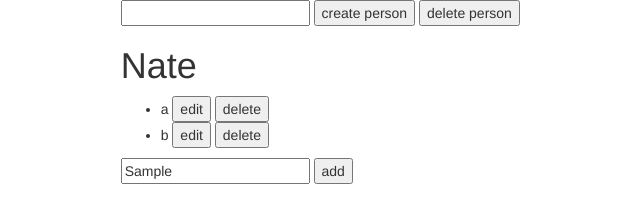
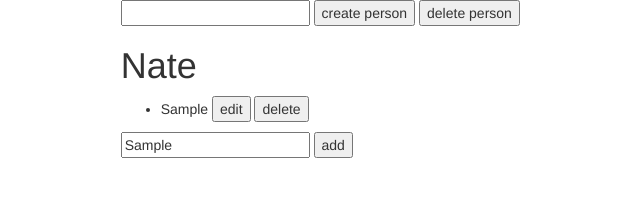
Before and after one commit to nathan-j-brenner/taskManager, a plain HTML site: page people.html in a window 1280 px wide. Both pictures are taken after typing "Sample" into the empty fields and a click on the input "add". Shown: the whole page, without its empty margins (316-956 px from the left). Drawn offline with nearby package versions, Linux system fonts and the light colour scheme.

Commit message:
add feature works on multiple users

```diff
--- a/js/controllers/peopleCtrl.js
+++ b/js/controllers/peopleCtrl.js
@@ -3,7 +3,7 @@ peopleApp.controller('peopleCtrl', ['$scope', function($scope){
 	$scope.people = [
 		{
 			"name": "Nate",
-			"tasks": ['a', 'b']
+			"tasks": []
 		}
 	];
 
@@ -39,11 +39,12 @@ peopleApp.controller('peopleCtrl', ['$scope', function($scope){
 			alert("That person doesn't have a list yet");
 		}
 	};
-	$scope.addTask = function(name){
+	$scope.addTask = function(name, task){
 		for(var i = 0; i<$scope.people.length; i++){
 			if($scope.people[i].name===name){
-				return alert($scope.people[i].name);
+				return $scope.people[i].tasks.push(task);
 			}
 		}
 	};
+
 }]);
--- a/people.html
+++ b/people.html
@@ -23,11 +23,7 @@
 							<input type="button" ng-click="deleteTask(task)" value="delete">
 						</li>
 					</ul>
-<!-- 					<form ng-submit="addTask(taskToAdd)">
-						<input type="text" ng-model="taskToAdd">
-						<input type="submit" value="add">
-					</form> -->
-					<form ng-submit="addTask(person.name)">
+					<form ng-submit="addTask(person.name, taskToAdd)">
 						<input type="text" ng-model="taskToAdd">
 						<input type="submit" value="add">
 					</form>
```
